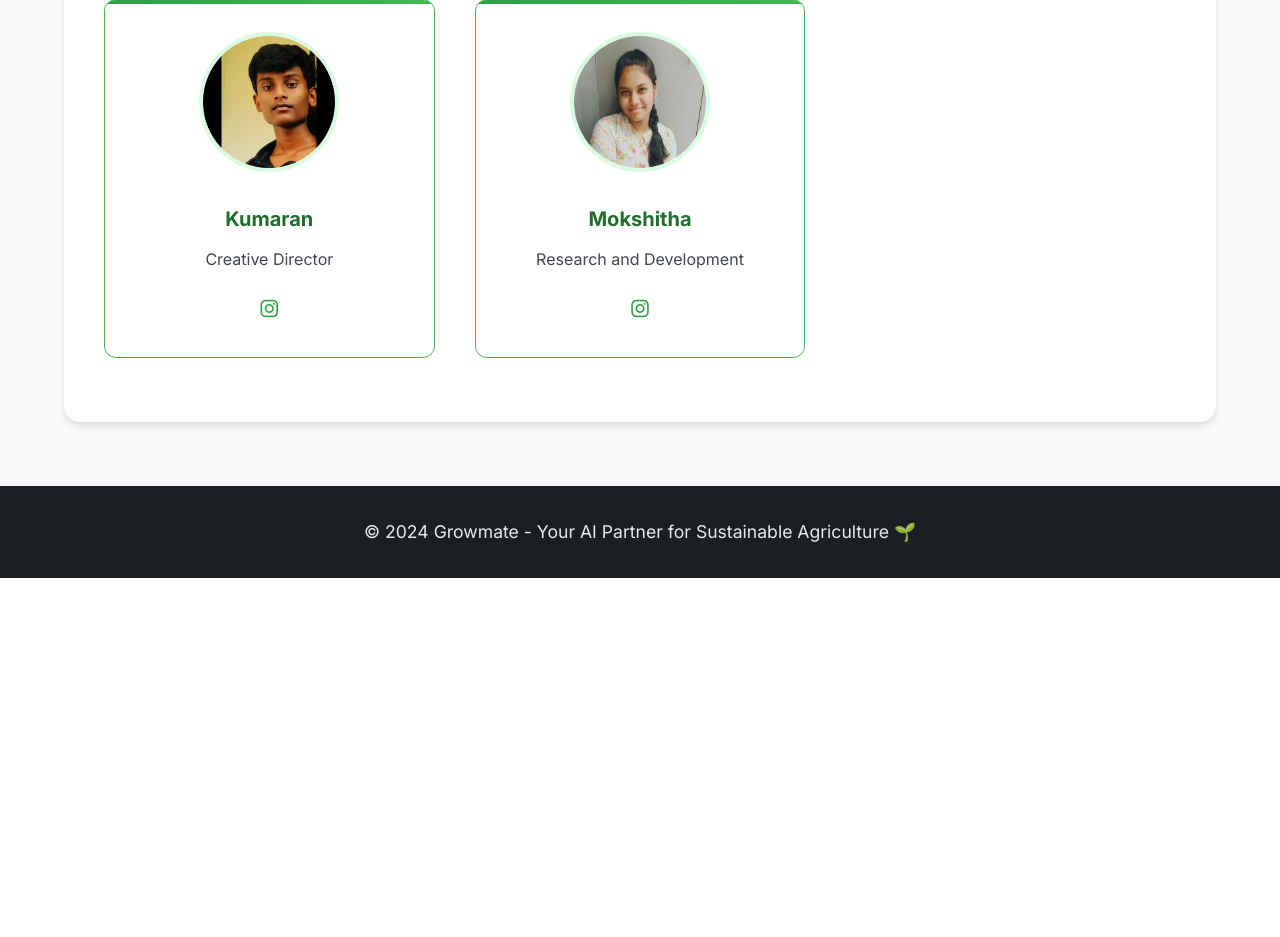
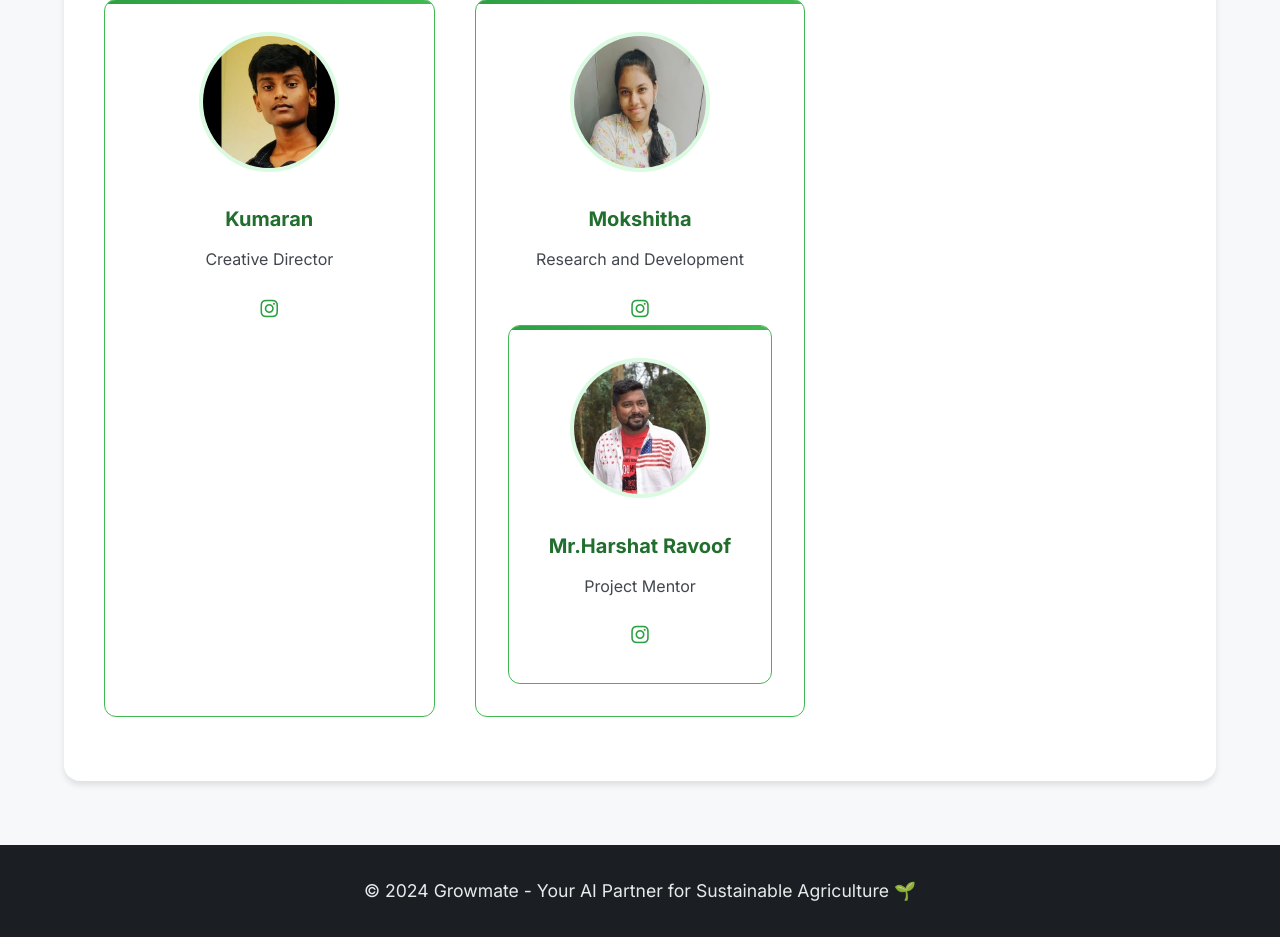
Before and after one commit to harisaran2022/GrowMate, a Flask app: page /about_us in a window 1280 px wide. Shown: the part 2274-3211 px from the top of the page. Before the commit the page ends 2852 px from the top, so only its background shows below. Run offline with Flask 3, Linux system fonts and the light colour scheme; some libraries are stand-ins or nearby versions.

Commit message:
Update about_us.html

```diff
--- a/templates/about_us.html
+++ b/templates/about_us.html
@@ -467,6 +467,13 @@
                     <div class="social-links">
                         <a href="#"><i class="fab fa-instagram"></i></a>
                     </div>
+                <div class="team-member">
+                    <img src="static/TeamImages/9.jpg" alt="Harshat Ravoof">
+                    <h3>Mr.Harshat Ravoof</h3>
+                    <p>Project Mentor</p>
+                    <div class="social-links">
+                    <a href="#"><i class="fab fa-instagram"></i></a>
+                    </div>
                 </div>
             </div>
         </section>
```
